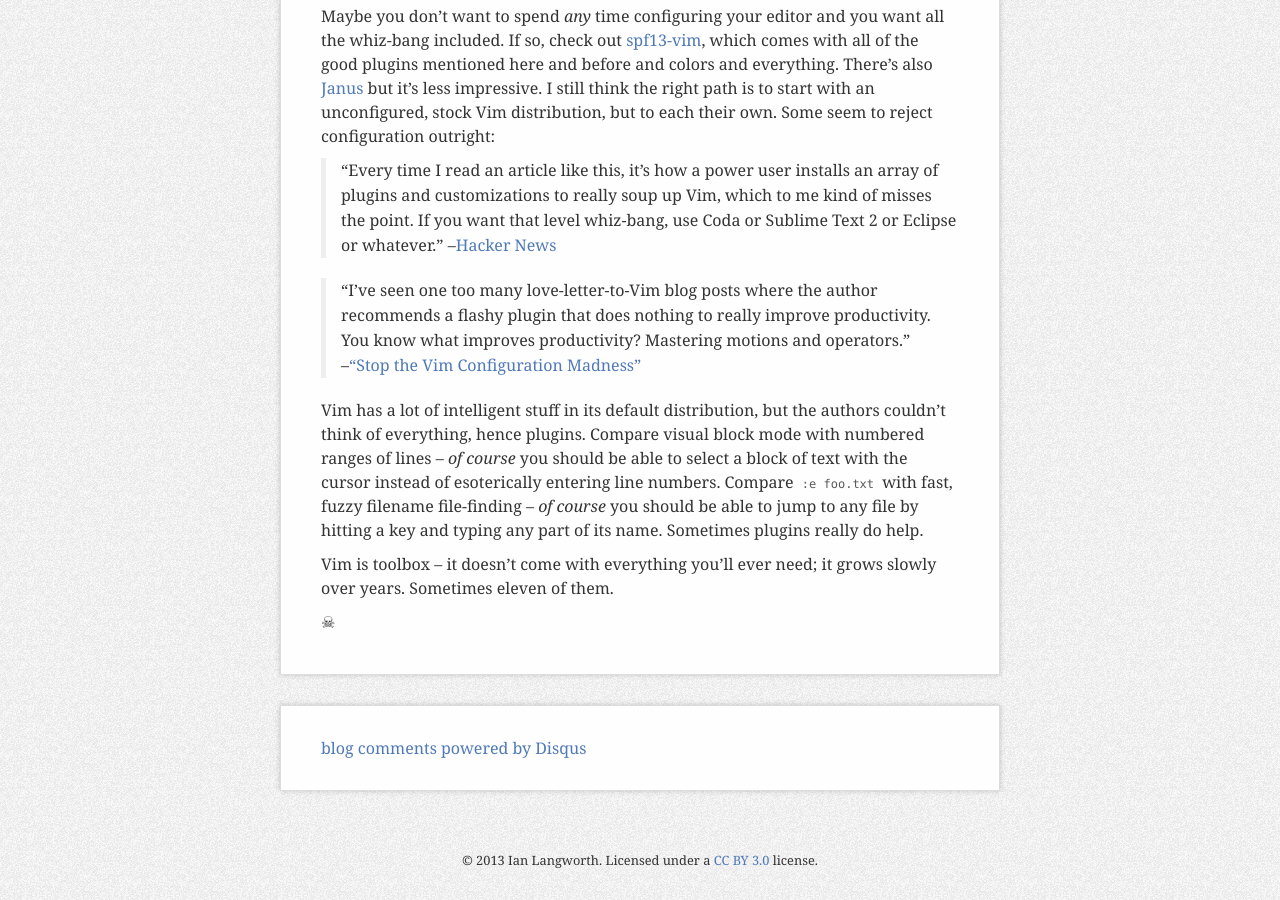
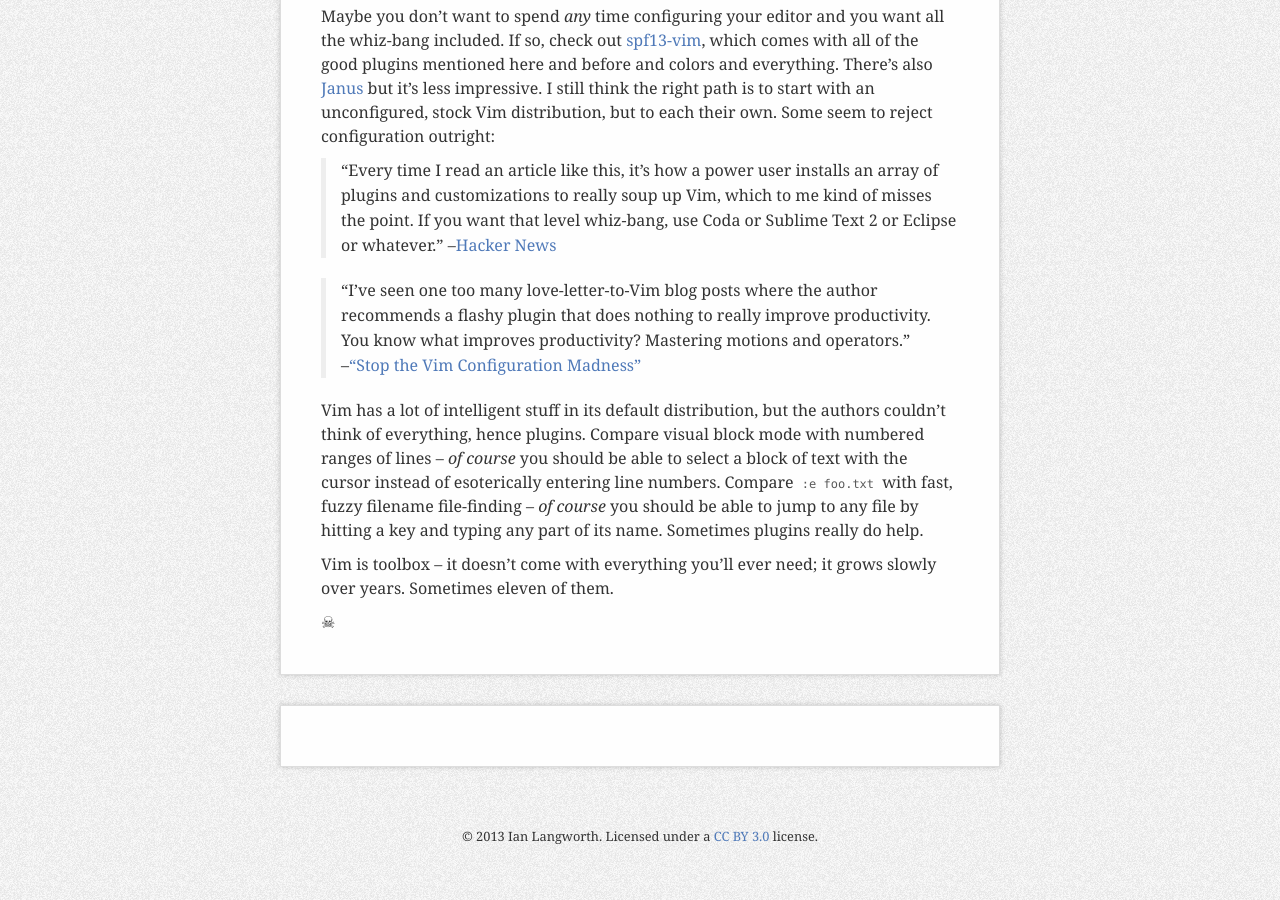
Before and after one commit to statico/statico.github.io, a Jekyll site: the page built from _posts/2013-03-05-vim2.md, in a window 1280 px wide and 900 px high, scrolled down 7782 px. Built offline with Jekyll 4.4.1, drawn with Linux system fonts in a browser that asks for light colours; comment, search, counter and statistics services are not loaded; after the commit the page ends 8658 px from its top, so only the background shows below that; some of the changed lines change nothing that is shown.

Commit message:
More jekyll fixes

```diff
--- a/_config.yml
+++ b/_config.yml
@@ -1,10 +1,13 @@
 permalink: /:title.html
+markdown: kramdown
 highlighter: rouge
+excerpt_separator: "\n\n"
 var:
   rss_path: /atom.xml
 
-production_url: "http://statico.github.io"
 title: "Ian Langworth's Things of Variable Interest"
+production_url: "https://statico.github.io"
+url: "https://statico.github.io"
 
 author:
   name: Ian Langworth
--- a/_includes/disqus.html
+++ b/_includes/disqus.html
@@ -1,12 +1,14 @@
-<div id="disqus_thread">
-  <script type="text/javascript">
-      var disqus_shortname = 'ianlangworthblog';
-      (function() {
-          var dsq = document.createElement('script'); dsq.type = 'text/javascript'; dsq.async = true;
-          dsq.src = 'http://' + disqus_shortname + '.disqus.com/embed.js';
-          (document.getElementsByTagName('head')[0] || document.getElementsByTagName('body')[0]).appendChild(dsq);
-      })();
-  </script>
-  <noscript>Please enable JavaScript to view the <a href="http://disqus.com/?ref_noscript">comments powered by Disqus.</a></noscript>
-  <a href="http://disqus.com" class="dsq-brlink">blog comments powered by <span class="logo-disqus">Disqus</span></a>
-</div>
+<div id="disqus_thread"></div>
+<script>
+var disqus_config = function () {
+  this.page.url = "{{site.url}}{{page.url}}";
+  //this.page.identifier = PAGE_IDENTIFIER;
+};
+(function() {
+  var d = document, s = d.createElement('script');
+  s.src = '//ianlangworthblog.disqus.com/embed.js';
+  s.setAttribute('data-timestamp', +new Date());
+  (d.head || d.body).appendChild(s);
+})();
+</script>
+<noscript>Please enable JavaScript to view the <a href="https://disqus.com/?ref_noscript" rel="nofollow">comments powered by Disqus.</a></noscript>
```
